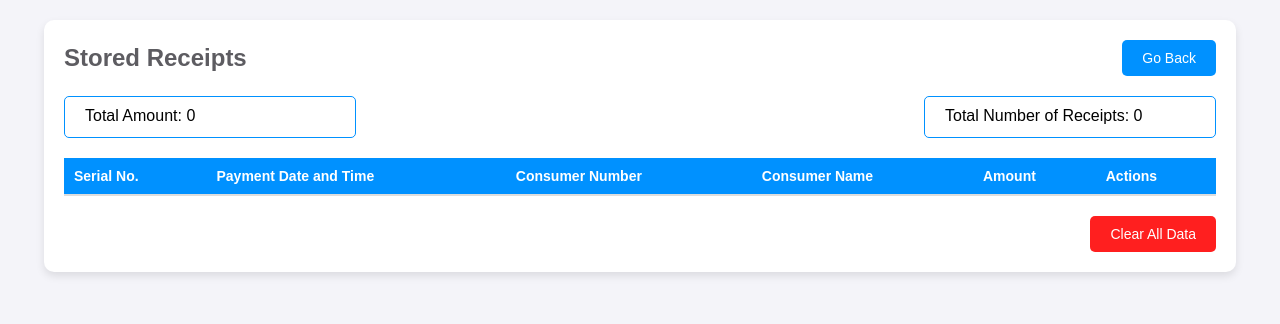
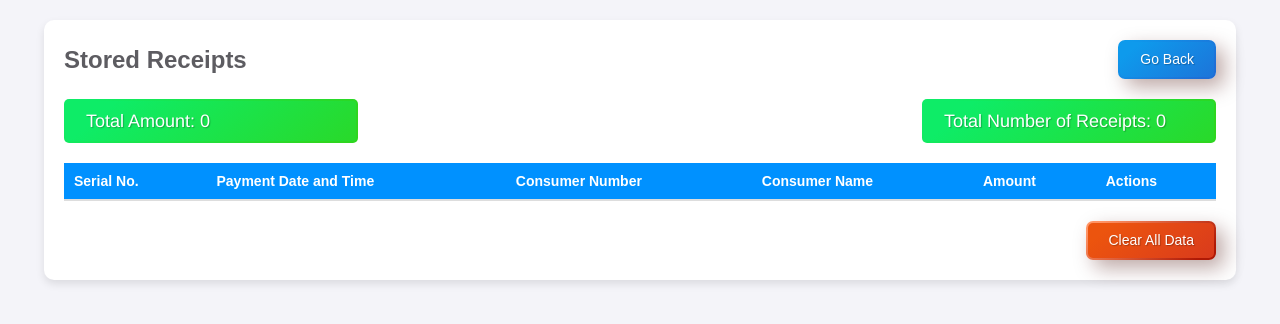
Before and after one commit to BHUSHN1611/Receiptgen, a plain HTML site: page viewData.html in a window 1280 px wide. Drawn offline with Linux system fonts and the light colour scheme.

```diff
--- a/view.css
+++ b/view.css
@@ -33,17 +33,26 @@ body {
 }
 
 #header button {
-    background-color: #0091ff;
-    color: #fff;
-    border: none;
+    background: linear-gradient(140.14deg, #0e9aec 15.05%, #1f6ed6 114.99%)padding-box,linear-gradient(142.51deg, #0e9aec 8.65%, #1f6ed6 88.82%) border-box;
+    border-radius: 7px;
+    border: 2px solid transparent;
+    text-shadow: 1px 1px 1px #00000040;
+    box-shadow: 8px 8px 20px 0px #45090059;
     padding: 10px 20px;
-    border-radius: 5px;
+    line-height: 15px;
     cursor: pointer;
+    transition: all 0.3s;
+    color: white;
     font-size: 14px;
 }
 
 #header button:hover {
-    background-color: #0091ff;
+    box-shadow: none;
+    opacity: 80%;
+}
+
+#header button:active{
+    opacity: 70%;
 }
 
 #summary {
@@ -53,17 +62,19 @@ body {
 }
 
 #summary p {
+    font-family: 'Franklin Gothic Medium';
     margin: 0;
     height:20px;
     width:250px;
-    background-color: #fff;
-    color: #000000;
+    text-shadow: 1px 1px 1px #00000040;
+    background: linear-gradient(140.14deg, #0eec67 15.05%, #2ed61f 114.99%) padding-box,linear-gradient(142.51deg,  #0eec67 8.65%,  #2ed61f 88.82%) border-box;
+    color: white;
     padding: 10px 20px;
     border-radius: 5px;
     cursor: pointer;
-    font-size: 16px;
-    font-weight: 500;
-    border: 1.9px solid #0091ff;
+    font-size: 18px;
+    font-weight: 550;
+    border: 2px solid transparent;
 }
 
 table {
@@ -94,6 +105,20 @@ tbody td {
 tbody tr:hover {
     background-color: #f1f1f1;
 }
+.action button{
+    background: linear-gradient(140.14deg, #ec540e 15.05%, #d6361f 114.99%)padding-box,linear-gradient(142.51deg, #ff9465 8.65%, #af1905 88.82%) border-box;
+    border-radius: 7px;
+    border: 2px solid transparent;
+    text-shadow: 1px 1px 1px #00000040;
+    box-shadow: 8px 8px 20px 0px #45090059;
+    padding: 10px 20px;
+    line-height: 15px;
+    cursor: pointer;
+    transition: all 0.3s;
+    color: white;
+    font-size: 14px;
+
+}
 
 .actions button:hover {
     background-color: #c0392b;
@@ -105,15 +130,26 @@ tbody tr:hover {
 }
 
 #footer button {
-    background-color: #ff1f1f;
-    color: #fff;
-    border: none;
+    background: linear-gradient(140.14deg, #ec540e 15.05%, #d6361f 114.99%)
+        padding-box,
+        linear-gradient(142.51deg, #ff9465 8.65%, #af1905 88.82%) border-box;
+    border-radius: 7px;
+    border: 2px solid transparent;
+    text-shadow: 1px 1px 1px #00000040;
+    box-shadow: 8px 8px 20px 0px #45090059;
     padding: 10px 20px;
-    border-radius: 5px;
+    line-height: 15px;
     cursor: pointer;
+    transition: all 0.3s;
+    color: white;
     font-size: 14px;
+
 }
 
 #footer button:hover {
-    background-color: #ff1f1f;
+   box-shadow: none;
+  opacity: 80%;
 }
+#footer button:active{
+    opacity: 0.7;
+}
```
Also changed, not shown: script.js (+10 -0 lines), style.css (+15 -6 lines).
